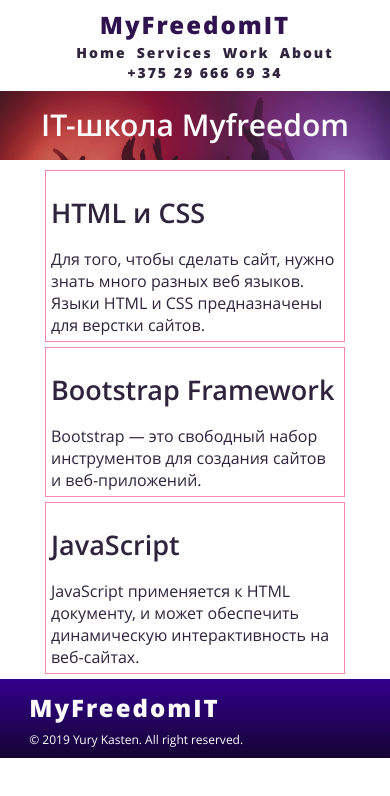
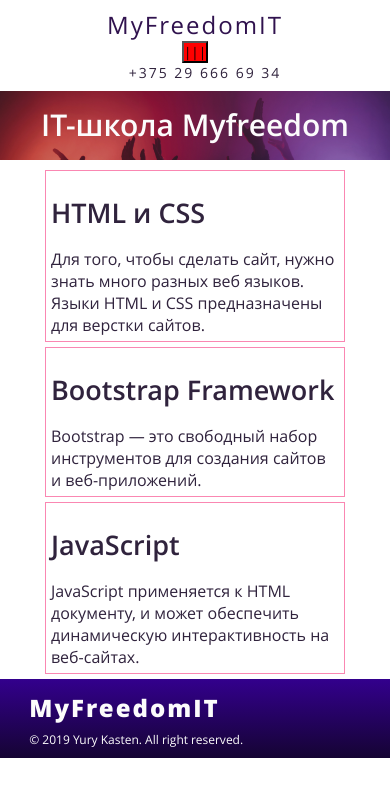
Before and after one commit to aliaksandr-batskalevich/1_html_7, a plain HTML site: page index.html in a window 390 px wide. Drawn offline with Linux system fonts and the light colour scheme.

Commit message:
add button of navigation

```diff
--- a/css/style.css
+++ b/css/style.css
@@ -36,19 +36,31 @@
     margin: auto;
 }
 
-nav {
+.headerFlex {
     display: flex;
     justify-content: space-between;
     align-items: center;
     padding: 61px 0;
-    font-weight: 800;
     letter-spacing: 2px;
 }
 
+.toggle {
+    background-color: red;
+    display: none;
+}
+
+nav {
+    font-weight: 800;
+    width: 58%;
+    display: flex;
+    align-items: center;
+}
+
 .nav {
-    width: 40%;
+    width: 100%;
     display: flex;
     justify-content: space-between;
+    align-items: center;
     margin-left: 20px;
 }
 
@@ -187,7 +199,7 @@
 }
 
 @media (max-width: 1000px) {
-    nav, .down {
+    .headerFlex, .down {
         padding: 1vh 0;
         flex-wrap: wrap;
     }
@@ -196,10 +208,15 @@
         order: 1;
     }
 
-    .nav {
+    nav {
         order: 3;
         width: 100%;
         justify-content: center;
+    }
+
+    .nav {
+        width: 80%;
+        justify-content: space-between;
     }
 
     .tel {
@@ -247,16 +264,28 @@
 }
 
 @media (max-width: 435px) {
-    .nav {
-        order: 2;
+    .logo {
+        /*display: block;*/
+        order: -1;
+    }
+
+    .toggle {
+        display: block;
+        /*text-align: center;*/
     }
 
     .tel {
-        order: 3;
+        /*display: block;*/
+    }
+
+    .headerFlex {
+        flex-direction: column;
+        align-items: center;
+        flex-wrap: wrap;
     }
 
     nav {
-        justify-content: center;
+        display: none;
     }
 
     main {
--- a/index.html
+++ b/index.html
@@ -8,17 +8,18 @@
 </head>
 <body>
 <header>
-    <div class="container">
+    <div class="container headerFlex">
+        <a class="logo" id="up" href="#">MyFreedomIT</a>
+       <button class="toggle">|||</button>
         <nav>
-            <a class="logo" id="up" href="#">MyFreedomIT</a>
             <ul class="nav">
                 <li><a href="#">Home</a></li>
                 <li><a href="#">Services</a></li>
                 <li><a href="#">Work</a></li>
                 <li><a href="#">About</a></li>
             </ul>
-            <a class="tel" href="tel: +375296666934">+375 29 666 69 34</a>
         </nav>
+        <a class="tel" href="tel: +375296666934">+375 29 666 69 34</a>
     </div>
     <div class="pic">
         <div class="container">
```
